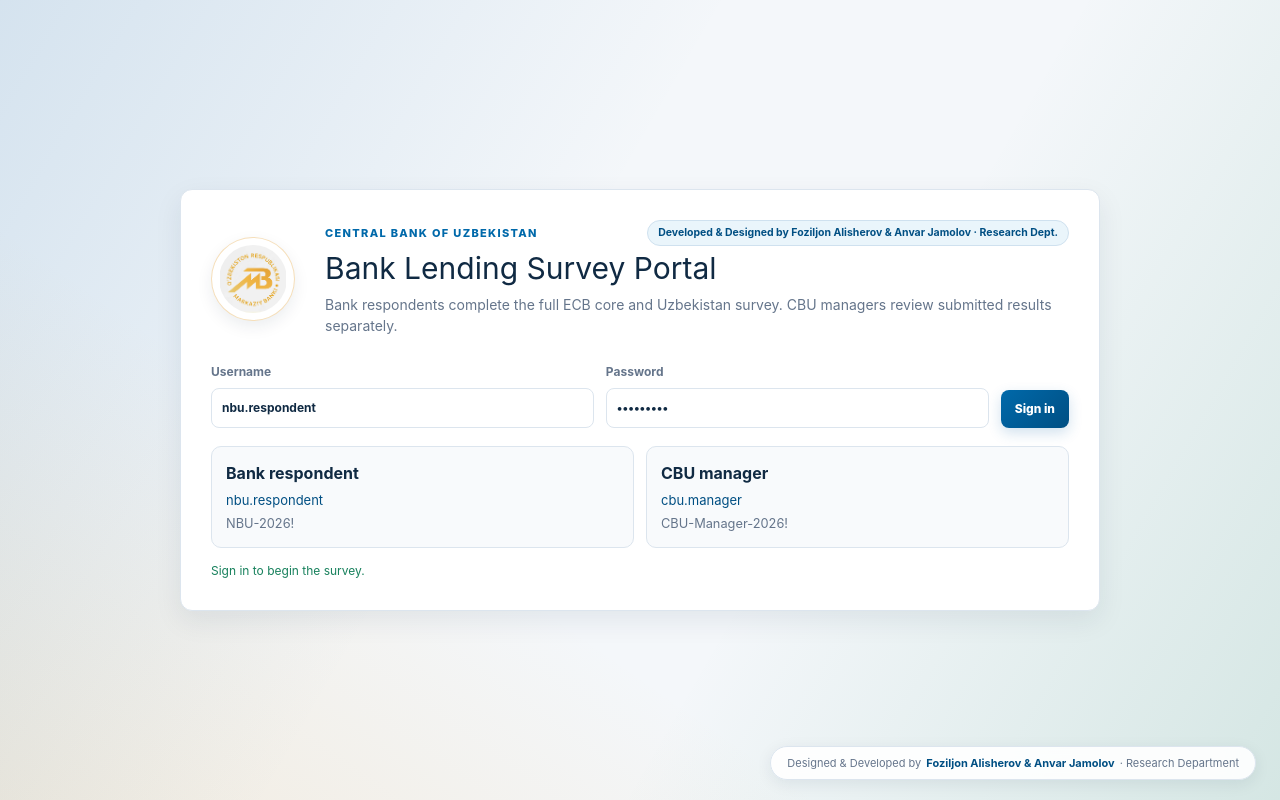
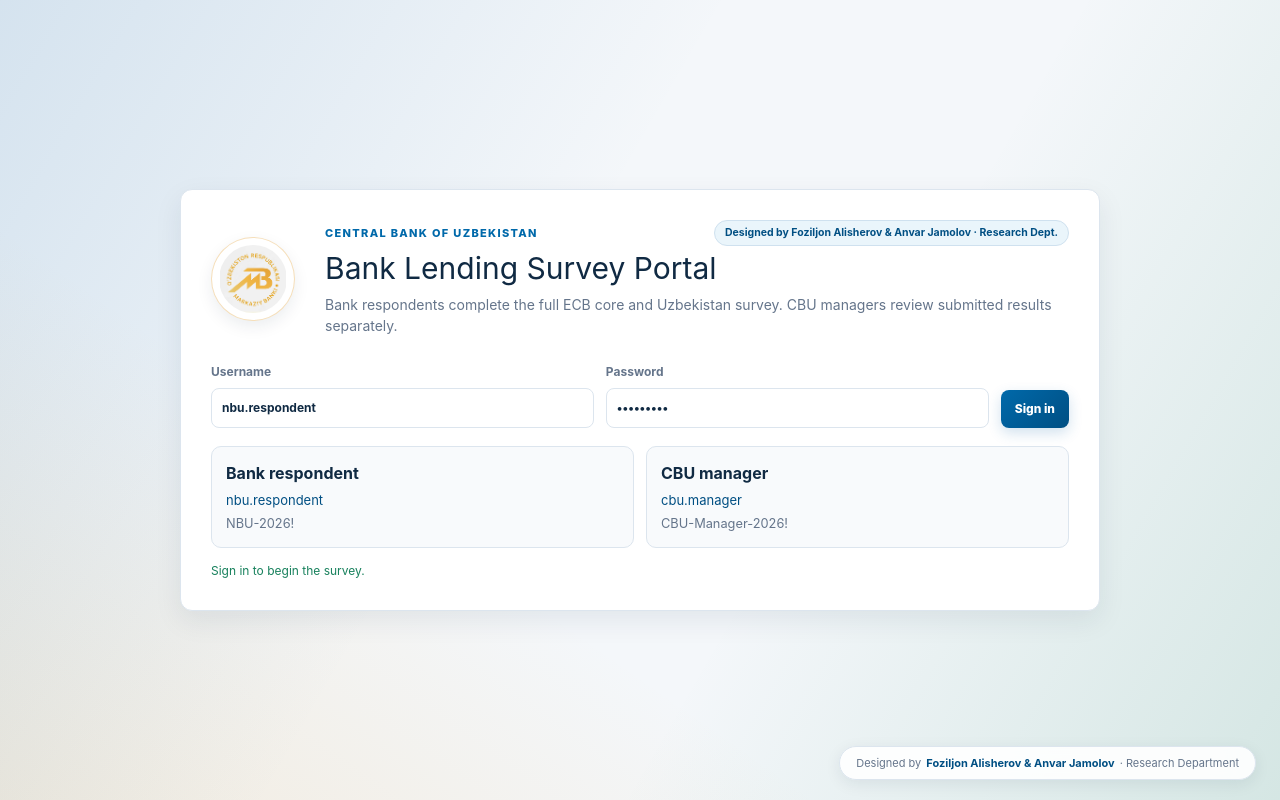
Before and after one commit to Foziljoniy/cbu-survey-app, a Next.js app: page / in a window 1280 px wide. Built offline with nearby package versions, Linux system fonts and the light colour scheme.

Commit message:
Update attribution phrasing to Designed by Foziljon Alisherov & Anvar Jamolov

```diff
--- a/app/page.tsx
+++ b/app/page.tsx
@@ -393,7 +393,7 @@ export default function Home() {
             <div>
               <div className="brand-header-row">
                 <span>Central Bank of Uzbekistan</span>
-                <span className="credit-pill">Developed &amp; Designed by Foziljon Alisherov &amp; Anvar Jamolov · Research Dept.</span>
+                <span className="credit-pill">Designed by Foziljon Alisherov &amp; Anvar Jamolov · Research Dept.</span>
               </div>
               <h1>Bank Lending Survey Portal</h1>
               <p>Bank respondents complete the full ECB core and Uzbekistan survey. CBU managers review submitted results separately.</p>
@@ -431,7 +431,7 @@ export default function Home() {
         </section>
 
         <footer className="corner-attribution">
-          <span>Designed &amp; Developed by</span> <strong>Foziljon Alisherov &amp; Anvar Jamolov</strong> <span>· Research Department</span>
+          <span>Designed by</span> <strong>Foziljon Alisherov &amp; Anvar Jamolov</strong> <span>· Research Department</span>
         </footer>
       </main>
     );
@@ -479,7 +479,7 @@ export default function Home() {
         </section>
 
         <footer className="corner-attribution">
-          <span>Designed &amp; Developed by</span> <strong>Foziljon Alisherov &amp; Anvar Jamolov</strong> <span>· Research Department</span>
+          <span>Designed by</span> <strong>Foziljon Alisherov &amp; Anvar Jamolov</strong> <span>· Research Department</span>
         </footer>
       </main>
     );
@@ -653,7 +653,7 @@ export default function Home() {
           <div className="status-line" role="status">{notice}</div>
 
           <footer className="corner-attribution">
-            <span>Designed &amp; Developed by</span> <strong>Foziljon Alisherov &amp; Anvar Jamolov</strong> <span>· Research Department</span>
+            <span>Designed by</span> <strong>Foziljon Alisherov &amp; Anvar Jamolov</strong> <span>· Research Department</span>
           </footer>
         </section>
       ) : (
@@ -700,7 +700,7 @@ export default function Home() {
             </nav>
 
             <div className="sidebar-credit">
-              <span>Designed &amp; Developed by</span>
+              <span>Designed by</span>
               <strong>Foziljon Alisherov &amp; Anvar Jamolov</strong>
               <small>Research Department</small>
             </div>
```
